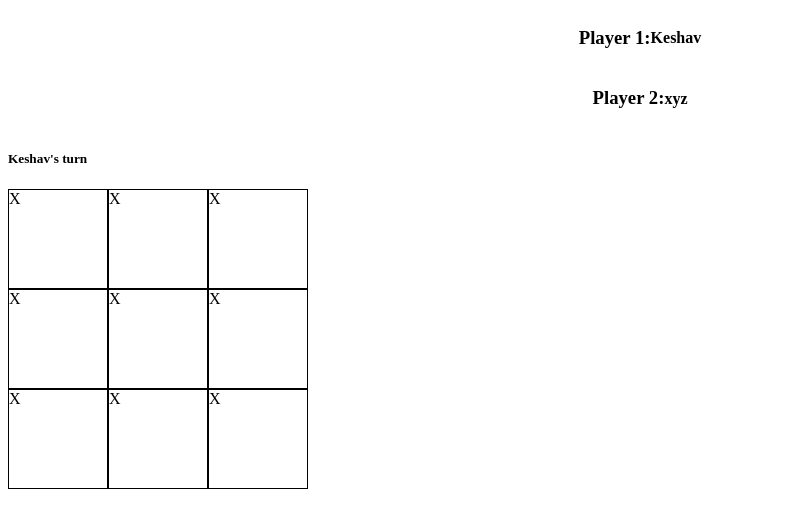
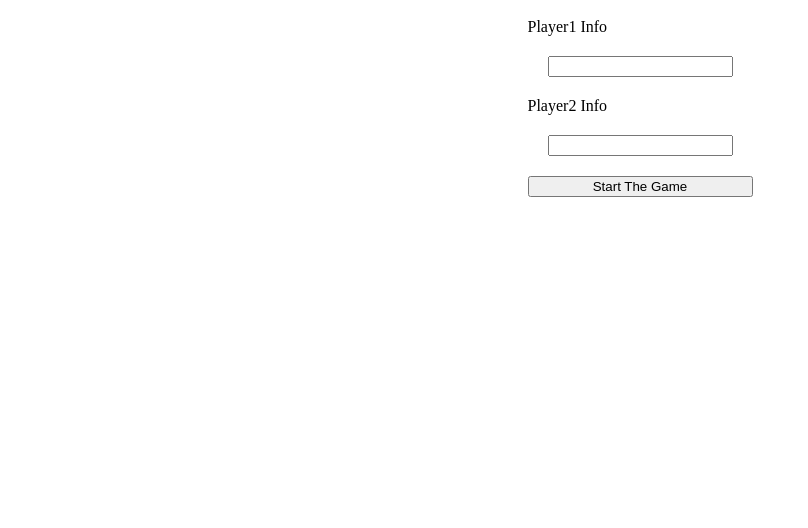
Before and after one commit to iamerratic/tic-tak-toe-msc, a React (Create React App) app in the folder tic-tak-toe/: page / in a window 1280 px wide. Shown: the top 528 px of the page, without its empty margins (0-808 px from the left). Built offline with nearby package versions, Linux system fonts and the light colour scheme.

Commit message:
start component completed

```diff
--- a/tic-tak-toe/src/App.js
+++ b/tic-tak-toe/src/App.js
@@ -4,16 +4,39 @@ import PlayerInfo from './components/PlayerInfo.component';
 import Turn from './components/Turn.component';
 import Board from './components/Board.component';
 import Feedback from './components/Feedback.component';
+import Start from './components/Start.component';
 
-function App() {
-  return (
-    <div>
-      <PlayerInfo player1="Keshav" player2="xyz" />
-      <Turn name="Keshav" />
-      <Board />
-      <Feedback />
-    </div>
-  );
+class App extends React.Component {
+
+  state = {
+    player1: null,
+    player2: null,
+    chance: null,
+    status: -1,
+    isGameOn: false,
+  };
+
+  getPlayersInfo = (player1, player2) => {
+    this.setState({
+      player1: player1,
+      player2: player2,
+      isGameOn: true
+    });
+  };
+
+  render() {
+
+    var { player1, player2, chance, status, isGameOn } = this.state;
+
+    return isGameOn ? (
+      <div>
+        <PlayerInfo player1={player1} player2={player2} />
+        <Turn chance={chance} />
+        <Board />
+        <Feedback status={status} player1={player1} player2={player2} />
+      </div>
+    ) : <Start getPlayersInfo={this.getPlayersInfo} />;
+  }
 }
 
 export default App;
--- a/tic-tak-toe/src/components/Board.component.js
+++ b/tic-tak-toe/src/components/Board.component.js
@@ -3,22 +3,29 @@ import React from 'react';
 import Square from './Square.component';
 import './Board.css';
 
-function Board() {
 
-    return (
-        <div className="Board">
-            <Square type="X" />
-            <Square type="X" />
-            <Square type="X" />
-            <Square type="X" />
-            <Square type="X" />
-            <Square type="X" />
-            <Square type="X" />
-            <Square type="X" />
-            <Square type="X" />
-        </div>
-    );
+class Board extends React.Component {
+
+    state = {
+        type: 'X'
+    };
+
+    handleClick = () => {
+        this.setState({
+            type: '0'
+        });
+    }
+
+    render() {
+        return (
+            <div>
+                <button onClick={this.handleClick}>Change</button>
+                <Square type={this.state.type} />
+            </div>
+        );
+    }
 }
 
 
+
 export default Board;
--- /dev/null
+++ b/tic-tak-toe/src/components/Start.component.js
@@ -0,0 +1,48 @@
+import React from 'react';
+
+import './Start.css';
+
+class Start extends React.Component {
+
+    state = {
+        player1: null,
+        player2: null
+    };
+
+    handleSubmit = (e) => {
+        e.preventDefault();
+        this.props.getPlayersInfo(this.state.player1, this.state.player2);
+    };
+
+    handleChange = (e) => {
+
+        if (e.target.id === 'player1') {
+            this.setState({
+                player1: e.target.value
+            });
+        }
+        else {
+            this.setState({
+                player2: e.target.value
+            });
+        }
+    }
+
+    render() {
+        return (
+            <div className="Start">
+                <form onSubmit={this.handleSubmit}>
+                    <label htmlFor="player1">Player1 Info</label>
+                    <input onChange={this.handleChange} id="player1" />
+                    <label htmlFor="player2">Player2 Info</label>
+                    <input onChange={this.handleChange} id="player2" />
+                    <button type="submit">Start The Game</button>
+                </form>
+            </div>
+        );
+    }
+}
+
+
+
+export default Start;
--- /dev/null
+++ b/tic-tak-toe/src/components/Start.css
@@ -0,0 +1,14 @@
+.Start{
+    display: flex;
+    justify-content: center;
+}
+
+.Start > form{
+    display: flex;
+    flex-direction: column;
+    padding: 10px;
+}
+
+.Start > form > input{
+    margin: 20px;
+}
--- a/tic-tak-toe/src/components/Turn.component.js
+++ b/tic-tak-toe/src/components/Turn.component.js
@@ -2,11 +2,11 @@ import React from 'react';
 
 
 
-function Turn({ name }) {
+function Turn({ chance }) {
 
     return (
         <div>
-            <h5>{name}'s turn </h5>
+            <h5>{chance}'s turn </h5>
         </div>
     );
 }
```
Also changed, not shown: 1 other file (tests, documents, lock files or other folders).
